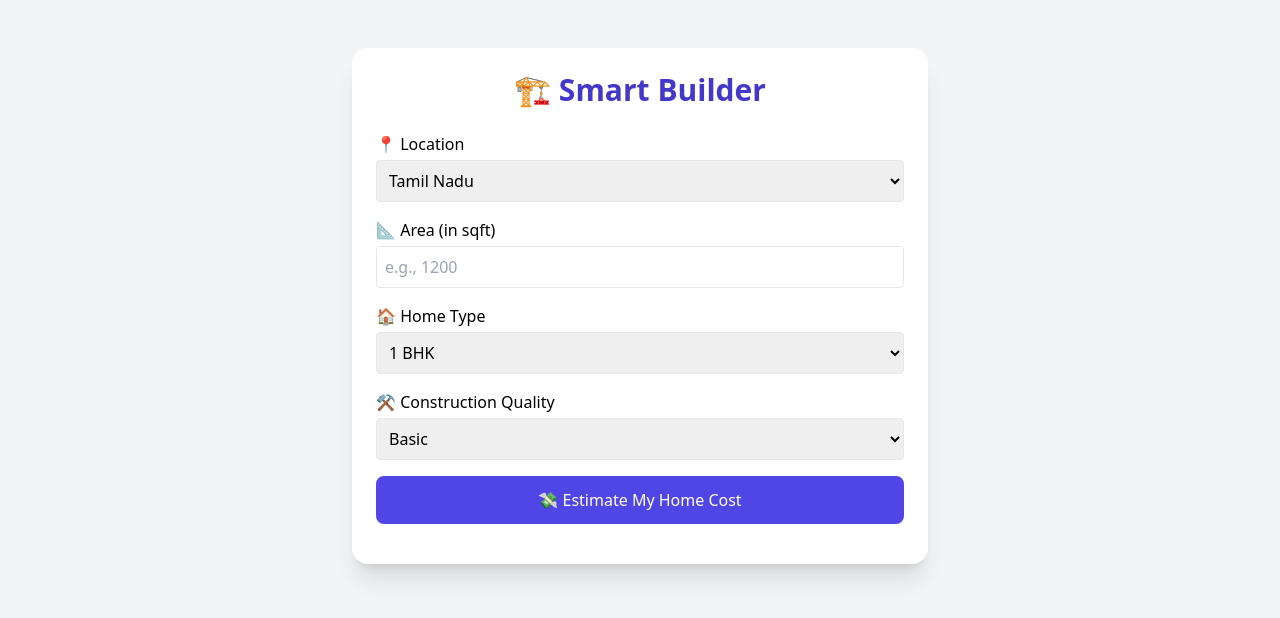
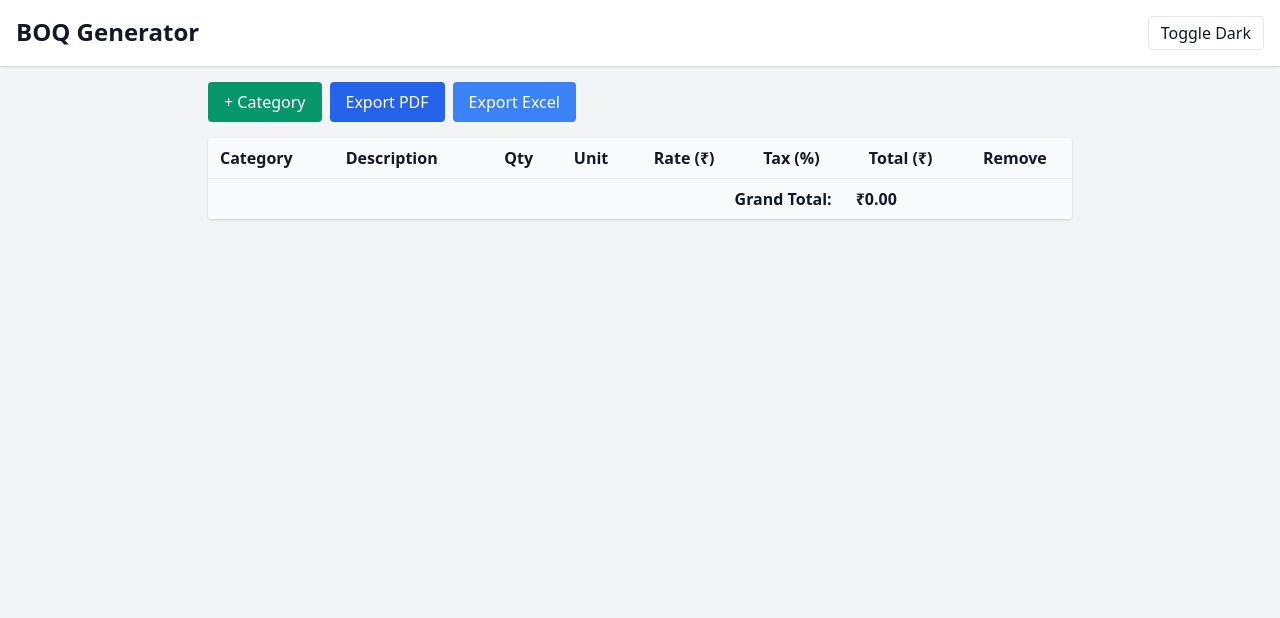
Before and after one commit to Kavin665/Smart-Builder-, a plain HTML site: page index.html in a window 1280 px wide. Drawn offline with nearby package versions, Linux system fonts and the light colour scheme.

Commit message:
Update index.html

```diff
--- a/index.html
+++ b/index.html
@@ -1,70 +1,54 @@
 <!DOCTYPE html>
 <html lang="en">
 <head>
-  <meta charset="UTF-8">
-  <title>Smart Builder – Home Estimator</title>
-  <script src="https://cdn.tailwindcss.com"></script>
+  <meta charset="UTF-8" />
+  <meta name="viewport" content="width=device-width, initial-scale=1.0"/>
+  <title>Smart Builder – BOQ Generator</title>
+  <link href="https://cdn.jsdelivr.net/npm/tailwindcss@2.2.19/dist/tailwind.min.css" rel="stylesheet">
+  <link href="style.css" rel="stylesheet">
 </head>
-<body class="bg-gray-100 font-sans">
-  <div class="max-w-xl mx-auto p-6 bg-white rounded-2xl shadow-xl mt-12">
-    <h1 class="text-3xl font-bold text-center mb-6 text-indigo-700">🏗️ Smart Builder</h1>
-
-    <div class="space-y-4">
-      <div>
-        <label class="block mb-1 font-medium">📍 Location</label>
-        <select id="location" class="w-full p-2 border rounded">
-          <option value="TN">Tamil Nadu</option>
-        </select>
-      </div>
-
-      <div>
-        <label class="block mb-1 font-medium">📐 Area (in sqft)</label>
-        <input type="number" id="area" placeholder="e.g., 1200" class="w-full p-2 border rounded" />
-      </div>
-
-      <div>
-        <label class="block mb-1 font-medium">🏠 Home Type</label>
-        <select id="type" class="w-full p-2 border rounded">
-          <option value="1BHK">1 BHK</option>
-          <option value="2BHK">2 BHK</option>
-          <option value="3BHK">3 BHK</option>
-        </select>
-      </div>
-
-      <div>
-        <label class="block mb-1 font-medium">⚒️ Construction Quality</label>
-        <select id="quality" class="w-full p-2 border rounded">
-          <option value="basic">Basic</option>
-          <option value="standard">Standard</option>
-          <option value="premium">Premium</option>
-        </select>
-      </div>
-
-      <button onclick="calculateEstimate()" class="w-full bg-indigo-600 text-white p-3 rounded-lg hover:bg-indigo-700 transition">
-        💸 Estimate My Home Cost
-      </button>
-
-      <div id="result" class="text-xl font-bold text-center text-green-600 mt-4"></div>
+<body class="bg-gray-100 text-gray-900 dark:bg-gray-800 dark:text-gray-100">
+  <header class="p-4 bg-white dark:bg-gray-900 shadow flex justify-between">
+    <h1 class="text-2xl font-bold">BOQ Generator</h1>
+    <button id="dark-mode-toggle" class="px-3 py-1 border rounded">Toggle Dark</button>
+  </header>
+  <main class="p-4 max-w-4xl mx-auto">
+    <div class="flex space-x-2 mb-4">
+      <button id="add-category" class="bg-green-600 text-white px-4 py-2 rounded">+ Category</button>
+      <button id="export-pdf" class="bg-blue-600 text-white px-4 py-2 rounded">Export PDF</button>
+      <button id="export-xlsx" class="bg-blue-500 text-white px-4 py-2 rounded">Export Excel</button>
     </div>
-  </div>
-
-  <script>
-    function calculateEstimate() {
-      const area = parseFloat(document.getElementById('area').value);
-      const quality = document.getElementById('quality').value;
-
-      let rate = 0;
-      if (quality === 'basic') rate = 1400;
-      else if (quality === 'standard') rate = 1700;
-      else if (quality === 'premium') rate = 2000;
-
-      if (!isNaN(area)) {
-        const cost = area * rate;
-        document.getElementById('result').innerText = `Estimated Cost: ₹${cost.toLocaleString()}`;
-      } else {
-        document.getElementById('result').innerText = `Enter a valid area.`;
-      }
-    }
-  </script>
+    <div id="boq-container" class="overflow-x-auto bg-white dark:bg-gray-900 rounded shadow">
+      <table class="min-w-full divide-y divide-gray-200 dark:divide-gray-700">
+        <thead class="bg-gray-50 dark:bg-gray-800">
+          <tr>
+            <th class="px-3 py-2 text-left">Category</th>
+            <th class="px-3 py-2 text-left">Description</th>
+            <th class="px-3 py-2">Qty</th>
+            <th class="px-3 py-2">Unit</th>
+            <th class="px-3 py-2">Rate (₹)</th>
+            <th class="px-3 py-2">Tax (%)</th>
+            <th class="px-3 py-2">Total (₹)</th>
+            <th class="px-3 py-2">Remove</th>
+          </tr>
+        </thead>
+        <tbody id="boq-body" class="divide-y divide-gray-200 dark:divide-gray-700">
+          <!-- Dynamic rows here -->
+        </tbody>
+        <tfoot class="bg-gray-50 dark:bg-gray-800">
+          <tr>
+            <td colspan="6" class="px-3 py-2 font-semibold text-right">Grand Total:</td>
+            <td class="px-3 py-2 font-bold">₹<span id="grand-total">0.00</span></td>
+            <td></td>
+          </tr>
+        </tfoot>
+      </table>
+    </div>
+  </main>
+  <!-- Dependencies -->
+  <script src="https://cdn.jsdelivr.net/npm/jspdf@2.5.1/dist/jspdf.umd.min.js"></script>
+  <script src="https://cdn.jsdelivr.net/npm/html2canvas@1.4.1/dist/html2canvas.min.js"></script>
+  <script src="https://cdn.jsdelivr.net/npm/xlsx@0.18.5/dist/xlsx.full.min.js"></script>
+  <script src="script.js"></script>
 </body>
 </html>
```
